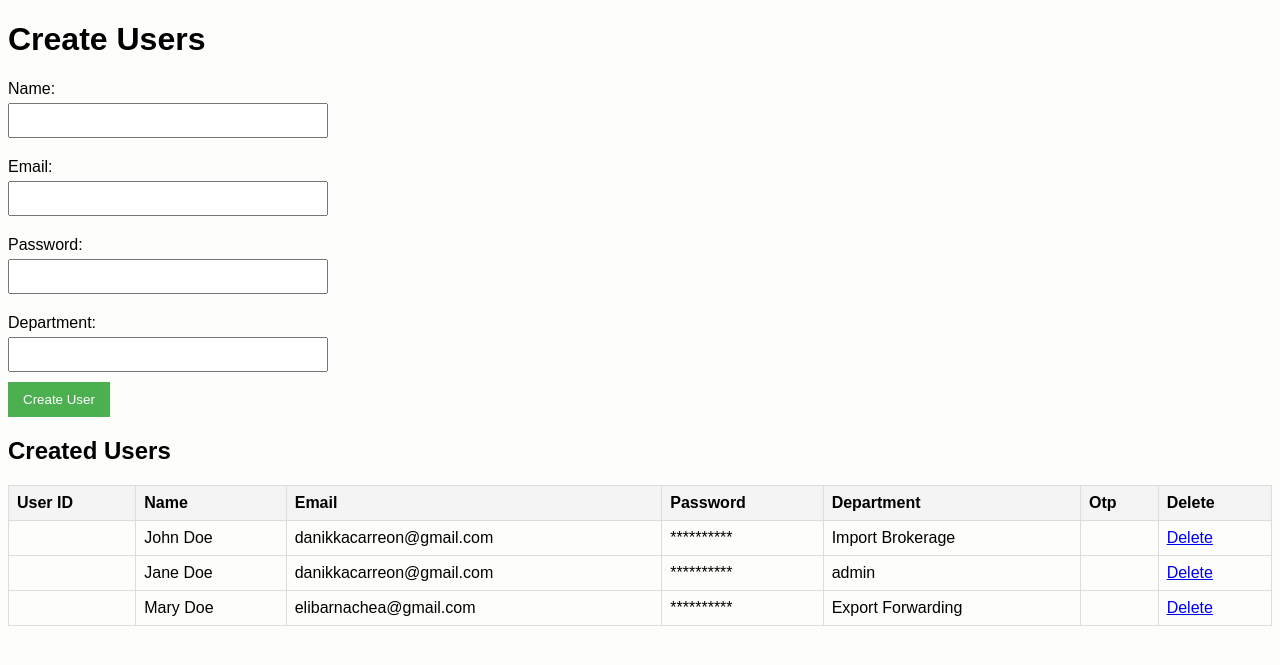
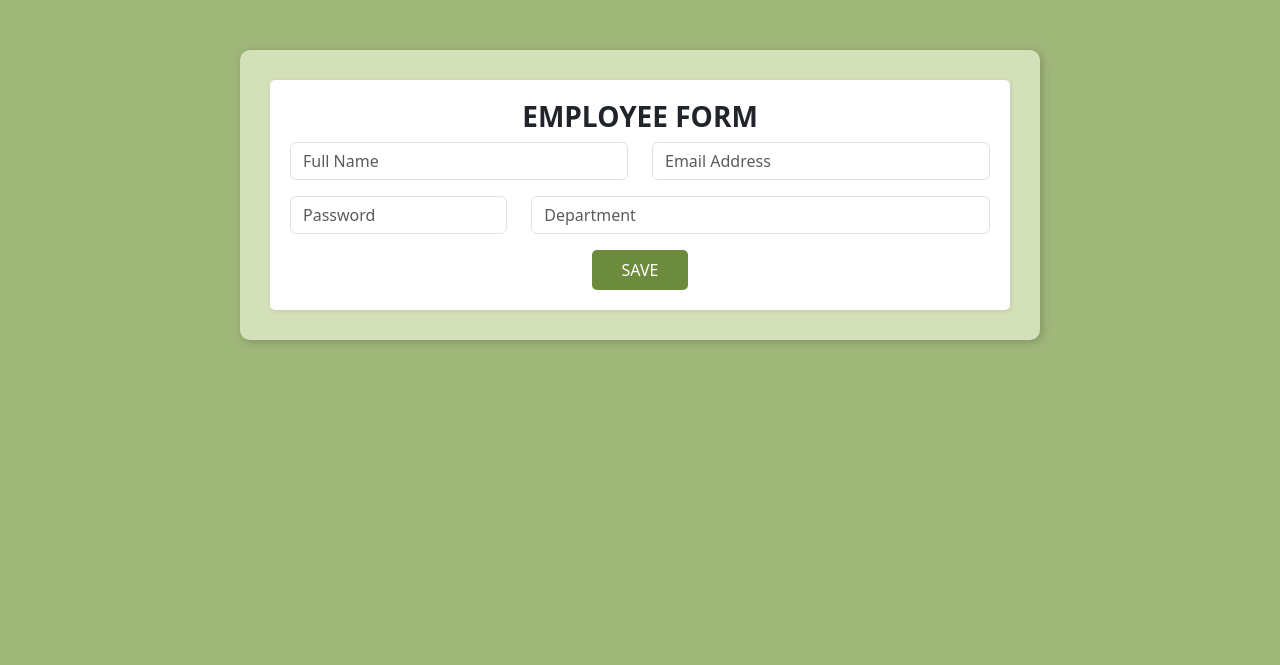
Before and after one commit to diyownn/SE2-agq-system, a PHP site: page /SOFT/BACKEND/addNewUser.php in a window 1280 px wide. Shown: the top 665 px of the page. Run offline with PHP 8.4, Linux system fonts and the light colour scheme; data comes from the database, SQL or seed files in the repository; data that the repository does not hold is empty.

Commit message:
Initial Update on Front-end with Responsiveness on addNewUser

```diff
--- a/AGQ/BACKEND/addNewUser.php
+++ b/AGQ/BACKEND/addNewUser.php
@@ -67,16 +67,28 @@ $result = $conn->query($query);
 <!DOCTYPE html>
 <html lang="en">
 <head>
-    <meta charset="UTF-8">
-    <meta name="viewport" content="width=device-width, initial-scale=1.0">
-    <title>Create Users</title>
+    <meta name ="viewport" content = "width=device-width, initial-scale=1.0"> <!-- provide viewport -->
+    <meta charset ="utf-8">
+    <meta name ="keywords" content = ""> <!-- provide keywords -->
+    <meta name ="description" content = ""> <!-- provide description -->
+    <title> Employee Form </title> <!-- provide title -->
+    <link rel="preconnect" href="https://fonts.googleapis.com">
+    <link rel="icon" type="image/x-icon" href="/AGQ/images/favicon.ico">
+    <!-- Font Style -->
+    <link rel="preconnect" href="https://fonts.gstatic.com" crossorigin>
+    <link href="https://fonts.googleapis.com/css2?family=IBM+Plex+Sans:ital,wght@0,100;0,200;0,300;0,400;0,500;0,600;0,700;1,100;1,200;1,300;1,400;1,500;1,600;1,700&display=swap" rel="stylesheet">
+    <!-- Bootstrap -->
+    <link href="https://cdn.jsdelivr.net/npm/bootstrap@5.3.0/dist/css/bootstrap.min.css" rel="stylesheet">
+    <!-- CSS -->
     <link rel = "stylesheet" type = "text/css" href = "newUser.css">
-
 </head>
 <body>
-    <h1>Create Users</h1>
+    <div class="container">
+        <div class="form-container">
+            <div class="form-box">
+                <h3 class="text-center fw-bold">EMPLOYEE FORM</h3>
                 <?php if (!empty($errors)): ?>
-        <div class="error">
+                    <div class="alert alert-danger">
                         <ul>
                             <?php foreach ($errors as $error): ?>
                                 <li><?= htmlspecialchars($error) ?></li>
@@ -84,24 +96,33 @@ $result = $conn->query($query);
                         </ul>
                     </div>
                 <?php endif; ?>
+                <form method="POST" action="">
+                    <div class="row mb-3">
+                        <div class="col-md-6">
+                            <input type="text" class="form-control" name="Name" placeholder="Full Name" required>
+                        </div>
+                        <div class="col-md-6">
+                            <input type="email" class="form-control" name="Email" placeholder="Email Address" required>
+                        </div>
+                    </div>
+                    <div class="row mb-3">
+                        <div class="col-md-4">
+                            <input type="password" class="form-control" name="Password" placeholder="Password" required>
+                        </div>
+                        <div class="col-md-8">
+                            <input type="text" class="form-control" name="Department" placeholder="Department" required>
+                        </div>
+                    </div>
+                    <button type="submit" class="btn btn-save">SAVE</button>
+                </form>
+            </div>
+        </div>
+    </div>
+    <script src="https://cdn.jsdelivr.net/npm/bootstrap@5.3.0/dist/js/bootstrap.bundle.min.js"></script>
+</body>
+</html>
 
-    <form method="POST" action="">
-        <label for="Name">Name:</label>
-        <input type="text" id="Name" name="Name" required>
-
-        <label for="Email">Email:</label>
-        <input type="email" id="Email" name="Email" required>
-
-        <label for="Password">Password:</label>
-        <input type="password" id="Password" name="Password" required>
-
-        <label for="Department">Department:</label>
-        <input type="text" id="Department" name="Department" required>
-        <br>
-
-        <button type="submit">Create User</button>
-    </form>
-
+<!--
     <h2>Created Users</h2>
 
     <?php if ($result->num_rows > 0): ?>
@@ -134,6 +155,4 @@ $result = $conn->query($query);
     <?php else: ?>
         <p>No users created yet.</p>
     <?php endif; ?>
-
-</body>
-</html>
+    -->
--- a/AGQ/BACKEND/newUser.css
+++ b/AGQ/BACKEND/newUser.css
@@ -1,48 +1,29 @@
 body {
-  background-color: rgb(253, 253, 251);
-  font-family: IBM Plex Sans, Arial, Helvetica, sans-serif;
+  background-color: #a0b77a;
 }
-
-form {
-  margin-bottom: 20px;
+.form-container {
+  background: #d4e0b9;
+  padding: 30px;
+  border-radius: 10px;
+  box-shadow: 2px 2px 10px rgba(0, 0, 0, 0.2);
+  max-width: 800px;
+  margin: 50px auto;
 }
-
-label {
-  display: block;
-  margin: 10px 0 5px;
+.form-box {
+  background: #ffffff;
+  padding: 20px;
+  border-radius: 5px;
+  box-shadow: 1px 1px 5px rgba(0, 0, 0, 0.1);
 }
-
-input {
-  padding: 8px;
-  width: 100%;
-  max-width: 300px;
-   margin-bottom: 10px;
-}
-
-button {
-  padding: 10px 15px;
-  background-color: #4CAF50;
+.btn-save {
+  background-color: #6c8b3c;
   color: white;
   border: none;
-  cursor: pointer;
+  padding: 8px 30px;
+  border-radius: 5px;
+  display: block;
+  margin: auto;
 }
-
-table {
-  border-collapse: collapse;
-  width: 100%;
-  margin-top: 20px;
+.btn-save:hover {
+  background-color: #5a772e;
 }
-
-th, td {
-  border: 1px solid #ddd;
-  padding: 8px;
-  text-align: left;
-}
-
-th {
-  background-color: #f4f4f4;
-}
-
-.error {
-  color: red;
-}
```
Lines whose indentation alone changed are shown as unchanged.
